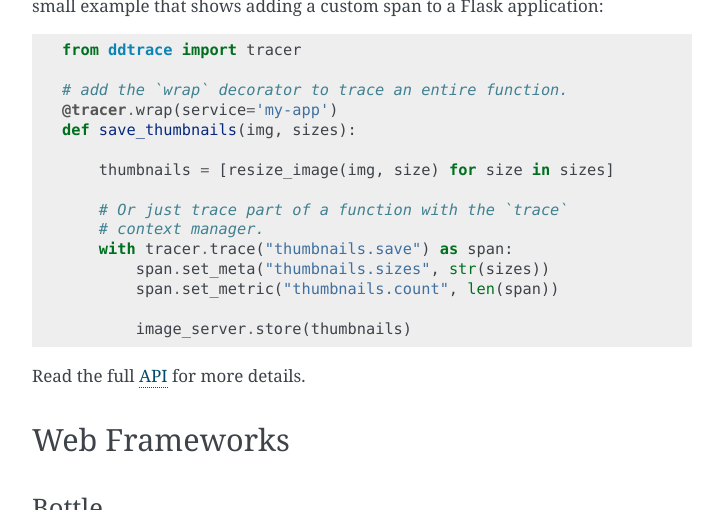
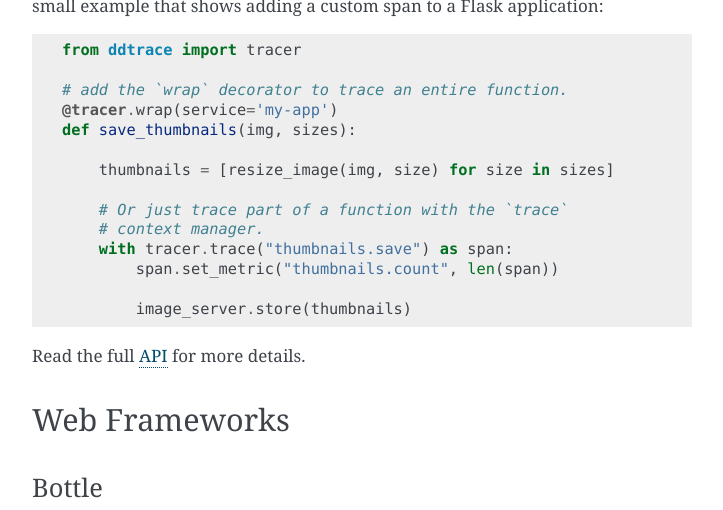
Before and after one commit to korniltsev-grafanista/pyroscope-python, a Sphinx documentation site: the page built from docs/index.rst, in a window 1280 px wide and 900 px high, scrolled down 2253 px, cut to the strip 0-510 px from the top of the window. Shown: the whole strip, without its empty margins (388-1111 px from the left). Built offline with Sphinx 7.4.7, drawn with Linux system fonts in a browser that asks for light colours.

Commit message:
remove un-implemented function
Upstream-Commit: 6909a97184e00fc8e110a309230882a58d072dcb

```diff
--- a/docs/index.rst
+++ b/docs/index.rst
@@ -101,7 +101,6 @@ small example that shows adding a custom span to a Flask application::
         # Or just trace part of a function with the `trace`
         # context manager.
         with tracer.trace("thumbnails.save") as span:
-            span.set_meta("thumbnails.sizes", str(sizes))
             span.set_metric("thumbnails.count", len(span))
 
             image_server.store(thumbnails)
```
